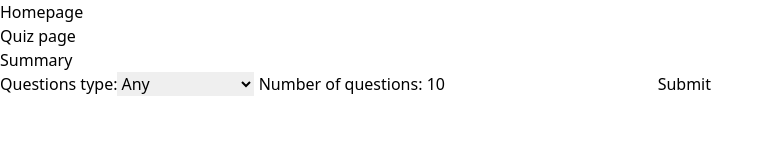
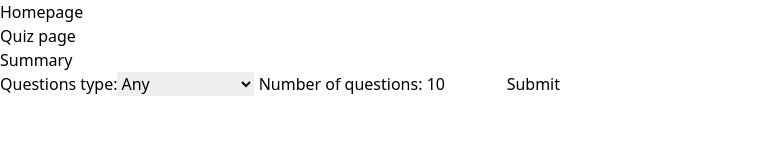
Before and after one commit to Patryk-Urbanowicz/BaseTest-Frontend, a React (Vite) app: page /#/quiz in a window 1280 px wide. Shown: the top 162 px of the page, without its empty margins (0-773 px from the left). Built offline with nearby package versions, Linux system fonts and the light colour scheme.

Commit message:
Questions are fetched from API, Quiz to be implemented

```diff
--- a/src/components/quiz/Quiz.tsx
+++ b/src/components/quiz/Quiz.tsx
@@ -1,3 +1,12 @@
-export default function Quiz() {
+import {useState} from "react";
 
+export default function Quiz({questions}) {
+
+    const numberOfQuestions = questions.length;
+
+    return (
+        <>
+            {}
+        </>
+    )
 }
--- /dev/null
+++ b/src/components/quiz/QuizForm.tsx
@@ -0,0 +1,27 @@
+
+export default function QuizForm({handler}) {
+    return (
+        <form className="max-w-sm mx-auto" onSubmit={handler}>
+
+            <label htmlFor="questionsType" className="block mb-2 text-sm font-medium text-gray-900">Questions
+                type:</label>
+            <select id="questionsType" defaultValue=""
+                    className="bg-gray-50 border border-gray-300 text-gray-900 text-sm rounded-lg focus:ring-blue-500
+                            focus:border-blue-500 block w-full p-2.5 dark:bg-gray-700 dark:border-gray-600 dark:placeholder-gray-400 dark:text-white dark:focus:ring-blue-500 dark:focus:border-blue-500">
+                <option value="multiple">Multiple Choice</option>
+                <option value="boolean">True/False</option>
+                <option value="">Any</option>
+            </select>
+
+            <label htmlFor="number-input" className="block mb-2 text-sm font-medium text-gray-900"> Number of
+                questions: </label>
+            <input type="number" id="questionsNumber" aria-describedby="helper-text-explanation"
+                   className="bg-gray-50 border border-gray-300 text-gray-900 text-sm rounded-lg
+                            focus:ring-blue-500 focus:border-blue-500 block w-full p-2.5 dark:bg-gray-700 dark:border-gray-600 dark:placeholder-gray-400 dark:text-white dark:focus:ring-blue-500 dark:focus:border-blue-500"
+                   required defaultValue={10} min={1} max={50} step={1}/>
+
+            <input type="submit"
+                   className="mt-2 text-white bg-blue-700 hover:bg-blue-800 focus:ring-4 focus:ring-blue-300 font-medium rounded-lg text-sm px-5 py-2.5 me-2 mb-2 dark:bg-blue-600 dark:hover:bg-blue-700 focus:outline-none dark:focus:ring-blue-800"/>
+        </form>
+    )
+}
--- a/src/components/quiz/QuizInit.tsx
+++ b/src/components/quiz/QuizInit.tsx
@@ -1,30 +1,43 @@
-import {Form} from "react-router-dom";
+import {SyntheticEvent, useState} from "react";
+import QuizForm from "./QuizForm.tsx";
+import Quiz from "./Quiz.tsx";
 
 export default function QuizInit() {
+
+    async function handleSubmit(submitEvent: SyntheticEvent<HTMLFormElement>) {
+        submitEvent.preventDefault();
+        const form = submitEvent.currentTarget;
+        const formElements = form.elements;
+        const questionsNumber = formElements.questionsNumber.value;
+        const questionsType = formElements.questionsType.value;
+
+        const requestURL = `https://opentdb.com/api.php?amount=${questionsNumber}&type=${questionsType}`;
+        const response = await fetch(requestURL);
+        if (response.status !== 200) {
+            alert('API error! Try using the app at another time.')
+            return;
+        }
+        const requestData = await response.json();
+        if (requestData.response_code === 1 || requestData.response_code === 4) alert('Out of questions with given criteria! Try changing criteria/number of expected questions or reset your session in \'summary\' tab');
+        if (requestData.response_code === 2) alert('Wrong criteria! Try changing them.');
+        if (requestData.response_code === 3) alert('Stale session! Try refreshing page or reseting it in \'summary\' tab');
+        if (requestData.response_code === 5) alert('Slow down! Too many requests from your ip.');
+
+        if (requestData.response_code === 0) {
+            //gotten data
+            setQuestions(requestData.results);
+            setIsSubmited(true);
+        }
+    }
+
+    const [isSubmited, setIsSubmited] = useState(false);
+    const [questions, setQuestions] = useState();
+
     return (
-        <div >
-            <Form className="max-w-sm mx-auto">
+        <>
+            {!isSubmited && <QuizForm handler={handleSubmit} />}
+            {isSubmited && <Quiz questions={questions}/>}
+        </>
 
-
-                <label htmlFor="questionsType" className="block mb-2 text-sm font-medium text-gray-900">Questions
-                    type:</label>
-                <select id="questionsType" defaultValue="any"
-                        className="bg-gray-50 border border-gray-300 text-gray-900 text-sm rounded-lg focus:ring-blue-500
-                            focus:border-blue-500 block w-full p-2.5 dark:bg-gray-700 dark:border-gray-600 dark:placeholder-gray-400 dark:text-white dark:focus:ring-blue-500 dark:focus:border-blue-500">
-                    <option value="multiple">Multiple Choice</option>
-                    <option value="boolean">True/False</option>
-                    <option value="any">Any</option>
-                </select>
-
-                <label htmlFor="number-input" className="block mb-2 text-sm font-medium text-gray-900"> Number of questions: </label>
-                <input type="number" id="questionsNumber" aria-describedby="helper-text-explanation"
-                       className="bg-gray-50 border border-gray-300 text-gray-900 text-sm rounded-lg
-                            focus:ring-blue-500 focus:border-blue-500 block w-full p-2.5 dark:bg-gray-700 dark:border-gray-600 dark:placeholder-gray-400 dark:text-white dark:focus:ring-blue-500 dark:focus:border-blue-500"
-                       required defaultValue={10}/>
-
-                <input type="submit"
-                        className="mt-2 text-white bg-blue-700 hover:bg-blue-800 focus:ring-4 focus:ring-blue-300 font-medium rounded-lg text-sm px-5 py-2.5 me-2 mb-2 dark:bg-blue-600 dark:hover:bg-blue-700 focus:outline-none dark:focus:ring-blue-800" />
-            </Form>
-        </div>
     )
 }
```
